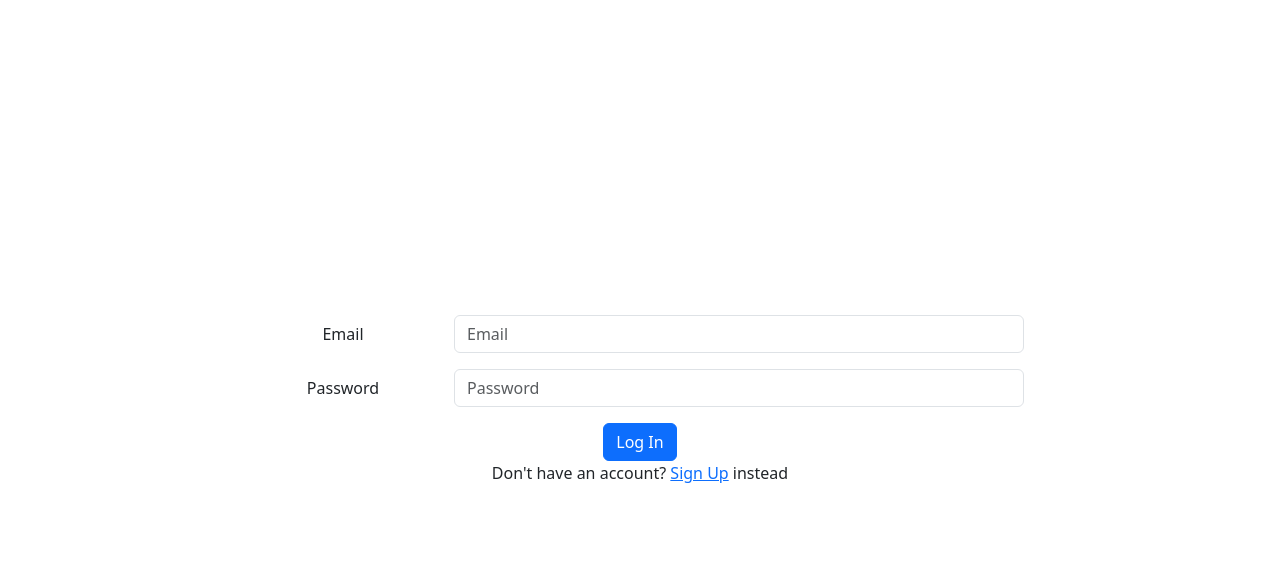
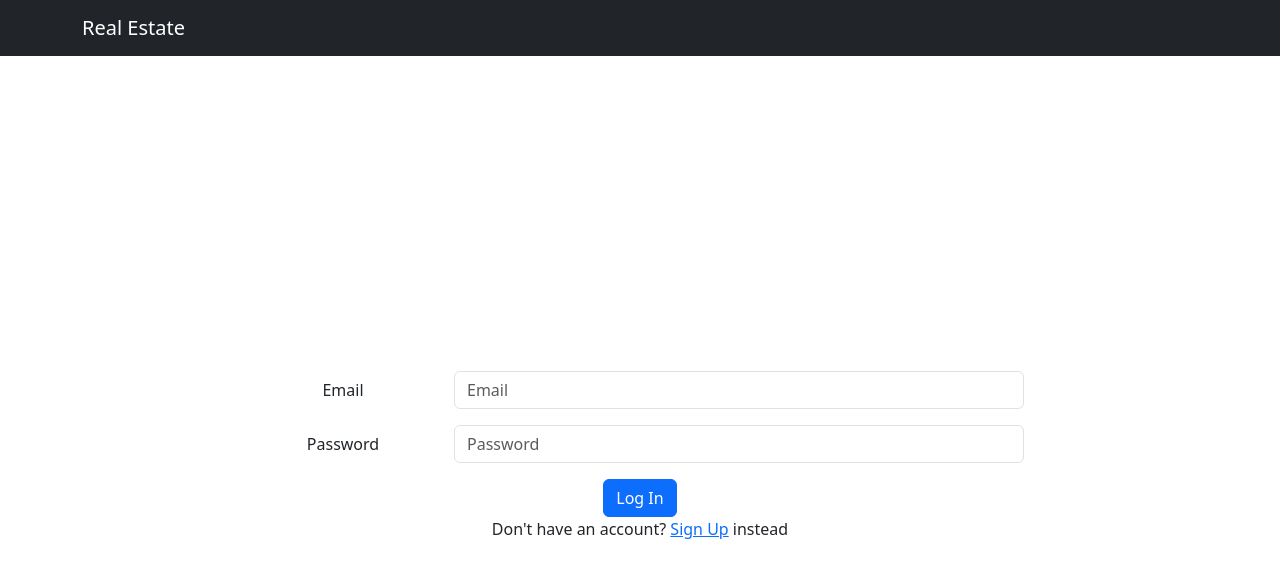
Before and after one commit to bisesh7/real-estate-listing, a React (Create React App) app in the folder client/: page / in a window 1280 px wide. Shown: the top 578 px of the page. Built offline with nearby package versions, Linux system fonts and the light colour scheme.

Commit message:
Add navbar

```diff
--- a/client/src/App.js
+++ b/client/src/App.js
@@ -1,17 +1,32 @@
 import "./App.css";
-import { Route, Routes } from "react-router-dom";
+import { Route, Routes, useLocation } from "react-router-dom";
 import Login from "./Components/LoginComponent";
 import SignUp from "./Components/SignupComponent";
 import PropertyList from "./Components/PropertyLists";
+import AppNavbar from "./Components/AppNavbar";
+
+const AppLayout = ({ children }) => {
+  const location = useLocation();
+  const showUser = location.pathname.startsWith("/listings");
+
+  return (
+    <>
+      <AppNavbar showUser={showUser} />
+      {children}
+    </>
+  );
+};
 
 function App() {
   return (
     <div className="App">
-      <Routes>
-        <Route path="/" element={<Login />} />
-        <Route path="/signup" element={<SignUp />} />
-        <Route path="/listings" element={<PropertyList />} />
-      </Routes>
+      <AppLayout>
+        <Routes>
+          <Route path="/" element={<Login />} />
+          <Route path="/signup" element={<SignUp />} />
+          <Route path="/listings" element={<PropertyList />} />
+        </Routes>
+      </AppLayout>
     </div>
   );
 }
--- /dev/null
+++ b/client/src/Components/AppNavbar.jsx
@@ -0,0 +1,32 @@
+import { Navbar, Nav, Container, NavDropdown } from "react-bootstrap";
+import { Link, useNavigate } from "react-router-dom";
+
+const AppNavbar = ({ showUser }) => {
+  const navigate = useNavigate();
+  const user = JSON.parse(localStorage.getItem("user"));
+
+  const handleLogout = () => {
+    localStorage.removeItem("user");
+    localStorage.removeItem("token");
+    navigate("/");
+  };
+
+  return (
+    <Navbar bg="dark" variant="dark" expand="lg">
+      <Container>
+        <Navbar.Brand as={Link} to="/">
+          Real Estate
+        </Navbar.Brand>
+        {showUser && user && (
+          <Nav className="ms-auto">
+            <NavDropdown title={user.name} id="user-dropdown">
+              <NavDropdown.Item onClick={handleLogout}>Logout</NavDropdown.Item>
+            </NavDropdown>
+          </Nav>
+        )}
+      </Container>
+    </Navbar>
+  );
+};
+
+export default AppNavbar;
```
